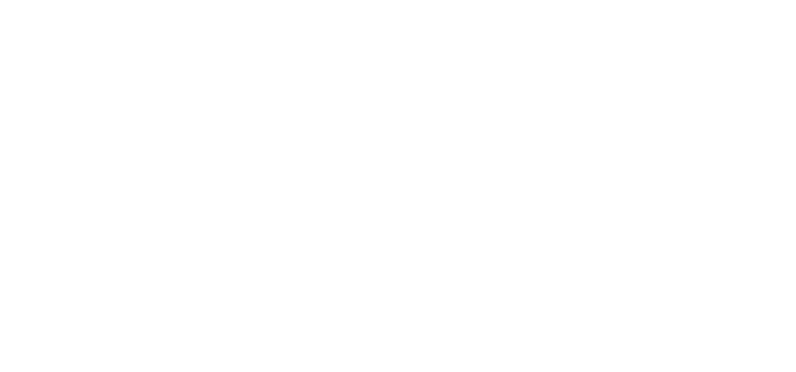
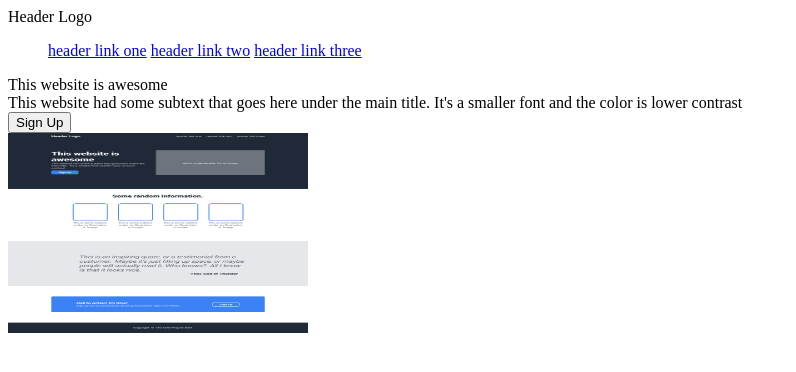
Before and after one commit to SarahDavis2/landing-page, a plain HTML site: page index.html in a window 1280 px wide. Shown: the whole page, without its empty margins (0-796 px from the left). Drawn offline with Linux system fonts and the light colour scheme.

Commit message:
feat: add hero

```diff
--- a/index.html
+++ b/index.html
@@ -7,6 +7,24 @@
     <title>Landing Page</title>
 </head>
 <body>
+    <div class="hero">
+        <div class="header">
+            <div class="logo">Header Logo</div>
+            <ul>
+                <a href="#">header link one</a>
+                <a href="#">header link two</a>
+                <a href="#">header link three</a>
+            </ul>
+        </div>
 
+        <div class="hero-main">
+            <div class="left">
+                <div class="main-title">This website is awesome</div>
+                <div class="para">This website had some subtext that goes here under the main title. It's a smaller font and the color is lower contrast</div>
+                <button class="sign-up">Sign Up</button>
+            </div>
+            <img class="right" src="img/landing-page-reference.png" alt="placeholder" width="300" height="200"> <!--placeholder-->
+        </div>
+    </div>
 </body>
 </html>
```
